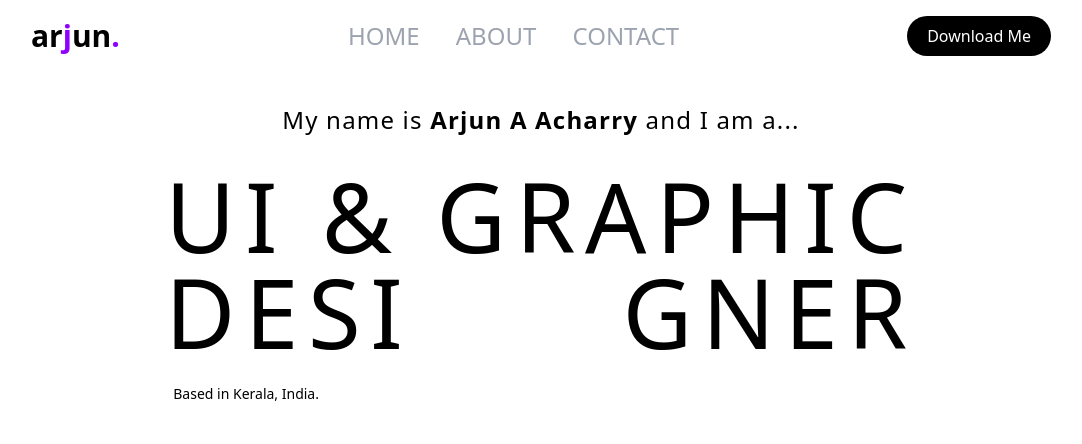
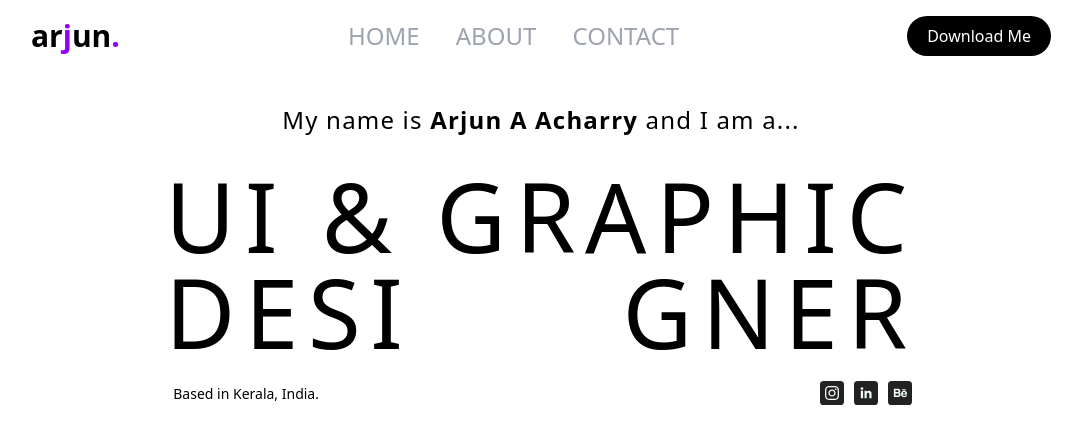
Before and after one commit to blitzbugg/Arjun, a website: page index.html in a window 1280 px wide. Shown: the whole page, without its empty margins (99-1181 px from the left). Drawn offline with nearby package versions, Linux system fonts and the light colour scheme.

Commit message:
Social media button  added

```diff
--- a/index.html
+++ b/index.html
@@ -15,6 +15,7 @@
 <link rel="preconnect" href="https://fonts.googleapis.com">
 <link rel="preconnect" href="https://fonts.gstatic.com" crossorigin>
 <link href="https://fonts.googleapis.com/css2?family=Be+Vietnam+Pro:ital,wght@0,100;0,200;0,300;0,400;0,500;0,600;0,700;0,800;0,900&display=swap" rel="stylesheet">
+<!-- Social Media -->
 
 </head>
 <body>
@@ -49,11 +50,18 @@
                 <div class="flex text-sm tracking-normal mt-4">
                     <p class="flex-1 ml-2 mt-2">Based in Kerala, India.</p>
                     <!-- Social Media Icons -->
-                    <div style="display: flex; flex-wrap:wrap; align-items: center; justify-content: center;">
-                        <a href="https://www.instagram.com/arjun_a_acharry/" target="_blank" rel="noopener noreferrer" class="social-button instagram"></a>
-                        <a href="https://in.linkedin.com/in/arjun-a-acharry" target="_blank" rel="noopener noreferrer" class="social-button linkedin"></a>
-                        <a href="https://www.behance.net/arjunaacharry" target="_blank" rel="noopener noreferrer" class="social-button behance"></a>
-                    </div>
+                       <!-- Social Media Icons by NiftyButtons https://niftybuttons.com -->
+                        <div style="display: flex; flex-wrap:wrap; align-items: center; justify-content: center;"><a href="https://www.instagram.com/arjun_a_acharry/" target="_blank" rel="noopener noreferrer" style="text-decoration:none;border:0;width:24px;height:24px;padding:2px;margin:5px;color:#f3fdff;border-radius:15%;background-color:#222222;"><svg class="niftybutton-instagram" style="display:block;fill:currentColor" data-donate="true" data-tag="ins" data-name="Instagram" viewBox="0 0 512 512" preserveAspectRatio="xMidYMid meet"><title>Instagram social icon</title>
+                    <path d="M256 109.3c47.8 0 53.4 0.2 72.3 1 17.4 0.8 26.9 3.7 33.2 6.2 8.4 3.2 14.3 7.1 20.6 13.4 6.3 6.3 10.1 12.2 13.4 20.6 2.5 6.3 5.4 15.8 6.2 33.2 0.9 18.9 1 24.5 1 72.3s-0.2 53.4-1 72.3c-0.8 17.4-3.7 26.9-6.2 33.2 -3.2 8.4-7.1 14.3-13.4 20.6 -6.3 6.3-12.2 10.1-20.6 13.4 -6.3 2.5-15.8 5.4-33.2 6.2 -18.9 0.9-24.5 1-72.3 1s-53.4-0.2-72.3-1c-17.4-0.8-26.9-3.7-33.2-6.2 -8.4-3.2-14.3-7.1-20.6-13.4 -6.3-6.3-10.1-12.2-13.4-20.6 -2.5-6.3-5.4-15.8-6.2-33.2 -0.9-18.9-1-24.5-1-72.3s0.2-53.4 1-72.3c0.8-17.4 3.7-26.9 6.2-33.2 3.2-8.4 7.1-14.3 13.4-20.6 6.3-6.3 12.2-10.1 20.6-13.4 6.3-2.5 15.8-5.4 33.2-6.2C202.6 109.5 208.2 109.3 256 109.3M256 77.1c-48.6 0-54.7 0.2-73.8 1.1 -19 0.9-32.1 3.9-43.4 8.3 -11.8 4.6-21.7 10.7-31.7 20.6 -9.9 9.9-16.1 19.9-20.6 31.7 -4.4 11.4-7.4 24.4-8.3 43.4 -0.9 19.1-1.1 25.2-1.1 73.8 0 48.6 0.2 54.7 1.1 73.8 0.9 19 3.9 32.1 8.3 43.4 4.6 11.8 10.7 21.7 20.6 31.7 9.9 9.9 19.9 16.1 31.7 20.6 11.4 4.4 24.4 7.4 43.4 8.3 19.1 0.9 25.2 1.1 73.8 1.1s54.7-0.2 73.8-1.1c19-0.9 32.1-3.9 43.4-8.3 11.8-4.6 21.7-10.7 31.7-20.6 9.9-9.9 16.1-19.9 20.6-31.7 4.4-11.4 7.4-24.4 8.3-43.4 0.9-19.1 1.1-25.2 1.1-73.8s-0.2-54.7-1.1-73.8c-0.9-19-3.9-32.1-8.3-43.4 -4.6-11.8-10.7-21.7-20.6-31.7 -9.9-9.9-19.9-16.1-31.7-20.6 -11.4-4.4-24.4-7.4-43.4-8.3C310.7 77.3 304.6 77.1 256 77.1L256 77.1z"></path>
+                    <path d="M256 164.1c-50.7 0-91.9 41.1-91.9 91.9s41.1 91.9 91.9 91.9 91.9-41.1 91.9-91.9S306.7 164.1 256 164.1zM256 315.6c-32.9 0-59.6-26.7-59.6-59.6s26.7-59.6 59.6-59.6 59.6 26.7 59.6 59.6S288.9 315.6 256 315.6z"></path>
+                    <circle cx="351.5" cy="160.5" r="21.5"></circle>
+                    </svg></a><a href="https://in.linkedin.com/in/arjun-a-acharry" target="_blank" rel="noopener noreferrer" style="text-decoration:none;border:0;width:24px;height:24px;padding:2px;margin:5px;color:#f3fdff;border-radius:15%;background-color:#222222;"><svg class="niftybutton-linkedin" style="display:block;fill:currentColor" data-donate="true" data-tag="lin" data-name="LinkedIn" viewBox="0 0 512 512" preserveAspectRatio="xMidYMid meet"><title>LinkedIn social icon</title>
+                    <path d="M186.4 142.4c0 19-15.3 34.5-34.2 34.5 -18.9 0-34.2-15.4-34.2-34.5 0-19 15.3-34.5 34.2-34.5C171.1 107.9 186.4 123.4 186.4 142.4zM181.4 201.3h-57.8V388.1h57.8V201.3zM273.8 201.3h-55.4V388.1h55.4c0 0 0-69.3 0-98 0-26.3 12.1-41.9 35.2-41.9 21.3 0 31.5 15 31.5 41.9 0 26.9 0 98 0 98h57.5c0 0 0-68.2 0-118.3 0-50-28.3-74.2-68-74.2 -39.6 0-56.3 30.9-56.3 30.9v-25.2H273.8z"></path>
+                    </svg></a><a href="https://www.behance.net/arjunaacharry" target="_blank" rel="noopener noreferrer" style="text-decoration:none;border:0;width:24px;height:24px;padding:2px;margin:5px;color:#f3fdff;border-radius:15%;background-color:#222222;"><svg class="niftybutton-behance" style="display:block;fill:currentColor" data-donate="true" data-tag="beh" data-name="Behance" viewBox="0 0 512 512" preserveAspectRatio="xMidYMid meet"><title>Behance social icon</title>
+                    <path d="M254.8 171.8c6.4 8.9 9.6 19.6 9.6 32 0 12.8-3.2 23.1-9.7 30.9 -3.6 4.4-9 8.4-16 12 10.7 3.9 18.8 10.1 24.2 18.5 5.5 8.4 8.2 18.7 8.2 30.7 0 12.4-3.1 23.6-9.3 33.5 -4 6.6-8.9 12.1-14.9 16.5 -6.7 5.1-14.6 8.6-23.7 10.5 -9.1 1.9-19 2.8-29.6 2.8H99.1V149.5h101.4C226.1 149.8 244.2 157.3 254.8 171.8zM140.9 185.9v46.3h51c9.1 0 16.5-1.7 22.2-5.2 5.7-3.5 8.5-9.6 8.5-18.4 0-9.8-3.8-16.2-11.3-19.4 -6.5-2.2-14.7-3.3-24.8-3.3H140.9zM140.9 266.9v55.9h50.9c9.1 0 16.2-1.2 21.2-3.7 9.2-4.6 13.8-13.3 13.8-26.2 0-10.9-4.5-18.4-13.4-22.5 -5-2.3-12-3.5-21-3.6H140.9L140.9 266.9zM396.4 207.3c10.8 4.8 19.8 12.5 26.8 23 6.4 9.2 10.5 19.9 12.4 32.1 1.1 7.1 1.5 17.4 1.3 30.8H323.9c0.6 15.6 6 26.5 16.2 32.7 6.2 3.9 13.6 5.8 22.4 5.8 9.2 0 16.8-2.4 22.5-7.1 3.2-2.6 5.9-6.1 8.4-10.7h41.4c-1.1 9.2-6.1 18.5-15 28 -13.9 15.1-33.4 22.6-58.4 22.6 -20.6 0-38.9-6.4-54.6-19.1 -15.8-12.7-23.7-33.4-23.7-62.1 0-26.9 7.1-47.5 21.4-61.8 14.2-14.3 32.7-21.5 55.5-21.5C373.4 200 385.6 202.4 396.4 207.3zM335.7 242.3c-5.7 5.9-9.3 13.9-10.8 24h69.9c-0.7-10.8-4.3-18.9-10.8-24.5 -6.5-5.6-14.5-8.4-24.1-8.4C349.5 233.4 341.4 236.4 335.7 242.3zM402.8 161.5h-91.2V182.7h91.2V161.5z"></path>
+                    </svg></a></div>
+
+                    <!-- End of social media -->
                 </div>
             </div>
         </div>
```
